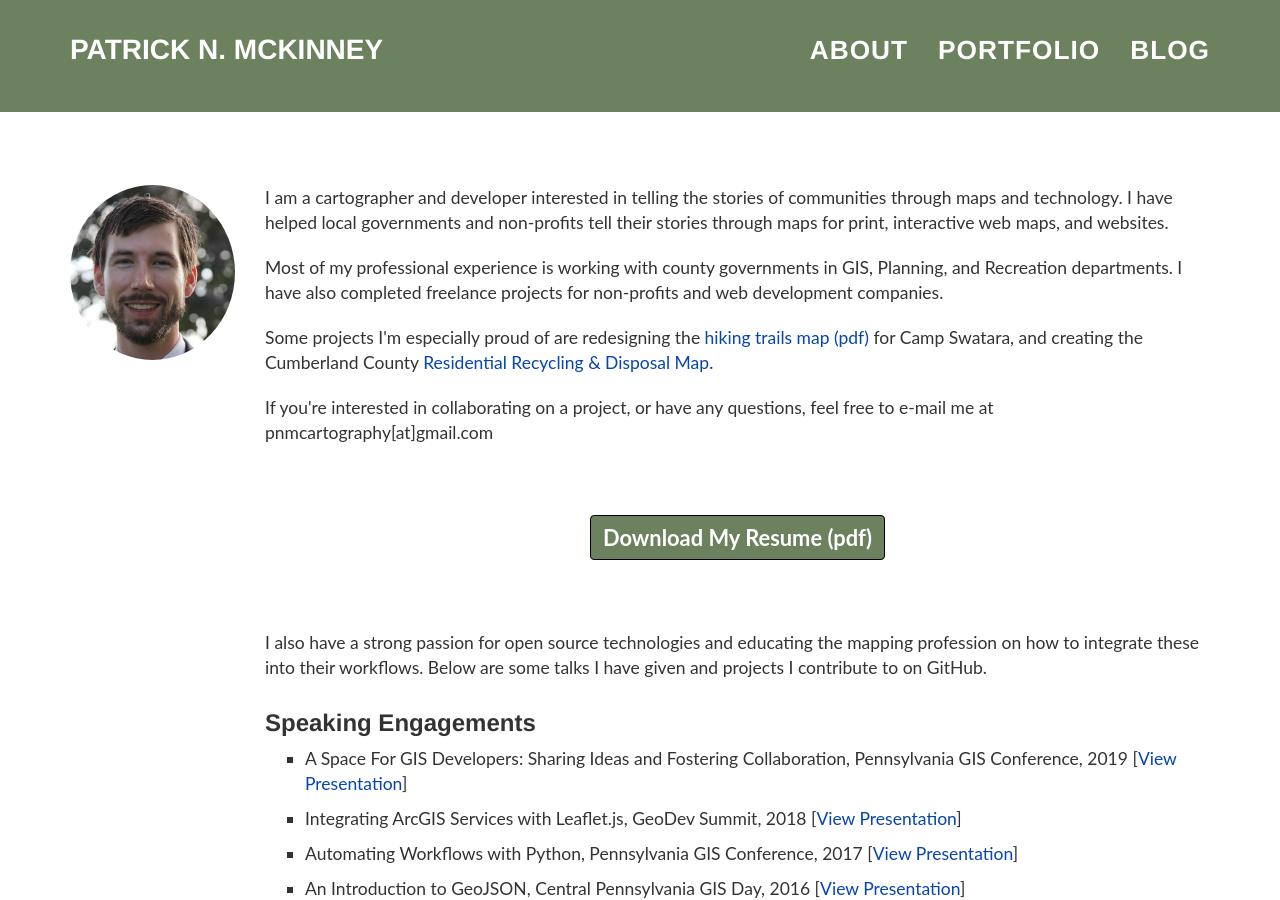
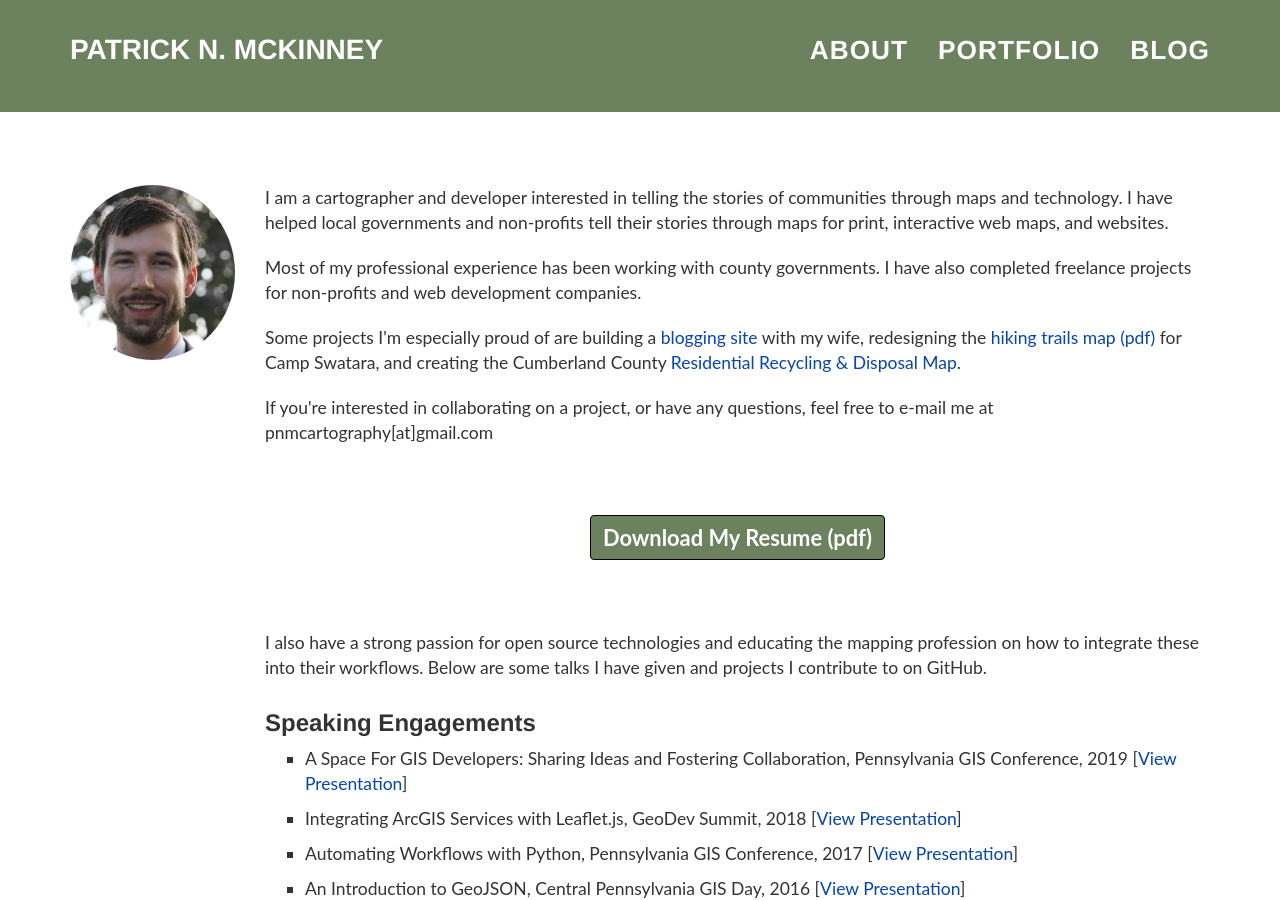
Before and after one commit to pmacMaps/website-live-test, a Jekyll site: the page built from about.html, in a window 1280 px wide and 900 px high. Built offline with Jekyll 4.4.1, drawn with Linux system fonts in a browser that asks for light colours.

Commit message:
update about me text

```diff
--- a/about.html
+++ b/about.html
@@ -15,8 +15,8 @@ permalink: /about/
             </div>
             <div class="col-md-10">
                 <p>I am a cartographer and developer interested in telling the stories of communities through maps and technology.  I have helped local governments and non-profits tell their stories through maps for print, interactive web maps, and websites.</p>
-                <p>Most of my professional experience is working with county governments in GIS, Planning, and Recreation departments.  I have also completed freelance projects for non-profits and web development companies.</p>
-                <p>Some projects I'm especially proud of are redesigning the <a href="../assets/documents/CampSwatara_HikingTrailsMap_07132018.pdf" target="_blank">hiking trails map (pdf)</a> for Camp Swatara, and creating the Cumberland County <a href="https://gis.ccpa.net/maps/recycling-disposal/" target="_blank">Residential Recycling &#38; Disposal Map</a>.</p>
+                <p>Most of my professional experience has been working with county governments.  I have also completed freelance projects for non-profits and web development companies.</p>
+             <p>Some projects I'm especially proud of are building a <a href="https://mckinneypartyof5.life/">blogging site</a> with my wife, redesigning the <a href="../assets/documents/CampSwatara_HikingTrailsMap_07132018.pdf" target="_blank">hiking trails map (pdf)</a> for Camp Swatara, and creating the Cumberland County <a href="https://gis.ccpa.net/maps/recycling-disposal/" target="_blank">Residential Recycling &#38; Disposal Map</a>.</p>
                 <p>If you're interested in collaborating on a project, or have any questions, feel free to e-mail me at pnmcartography&lsqb;at&rsqb;gmail.com</p>
                 <p class="text-center"><a class="btn btn-primary" href="../assets/documents/PatrickMcKinney_Resume_03-23-2018.pdf" target="_blank">Download My Resume (pdf)</a></p>
                 <p>I also have a strong passion for open source technologies and educating the mapping profession on how to integrate these into their workflows.  Below are some talks I have given and projects I contribute to on GitHub.</p>
```
